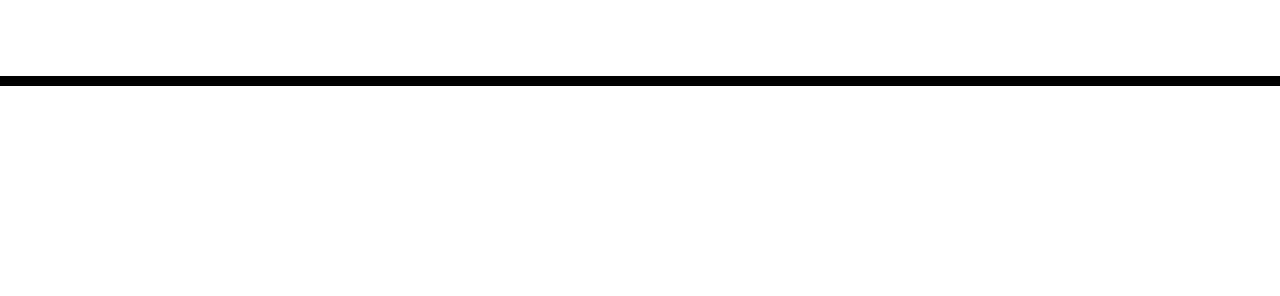
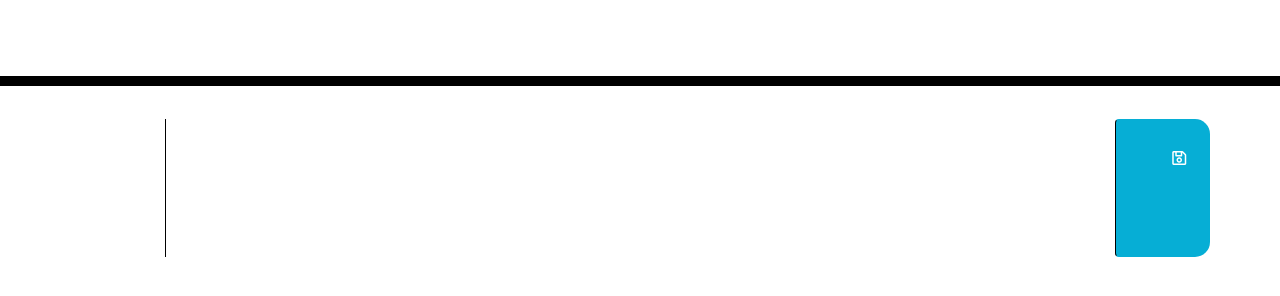
Before and after one commit to AyannaAziz/05-Workday-Scheduler, a plain HTML site: page index.html in a window 1280 px wide. Shown: the part 182-478 px from the top of the page. Drawn offline with nearby package versions, Linux system fonts and the light colour scheme.

Commit message:
initial file setup and outline of code reqs

```diff
--- a/index.html
+++ b/index.html
@@ -26,13 +26,33 @@
     <header class="jumbotron">
       <h1 class="display-3">Work Day Scheduler</h1>
       <p class="lead">A simple calendar app for scheduling your work day</p>
+      <!-- date and time goes here -->
       <p id="currentDay" class="lead"></p>
     </header>
     <div class="container">
-      <!-- Timeblocks go here -->
+      <!-- Timeblocks go here using divs -->
+      <!-- Each row should have an id so that is kniws when to call js past pres future classes -->
+      <div class="row">
+        <!-- this will hold the hour col -->
+        <div class="col-md-1">
+
+        </div>
+        <!-- Text area.. insert tasks -->
+      <textarea class="col-md-10">
+
+      </textarea>
+      <!-- This is the save button with icon from fontawesome -->
+      <button class="btn saveBtn col-md-1">
+        <i class="far fa-save" >
+
+        </i>
+
+      </button>
+      </div>
     </div>
 
     <script src="https://code.jquery.com/jquery-3.4.1.min.js"></script>
     <script src="https://cdnjs.cloudflare.com/ajax/libs/moment.js/2.24.0/moment.min.js"></script>
+    <script src="script.js" > </script>
   </body>
 </html>
--- a/script.js
+++ b/script.js
@@ -1,3 +1,9 @@
 // Psuedocode for 05 Homeworks Scheduler
 
 // incorporate style classes with JS
+
+// Reference currentDay to display current date and time on calendar
+// Us
+// come up for way to call momant js
+
+console.log(moment().hour());
```
